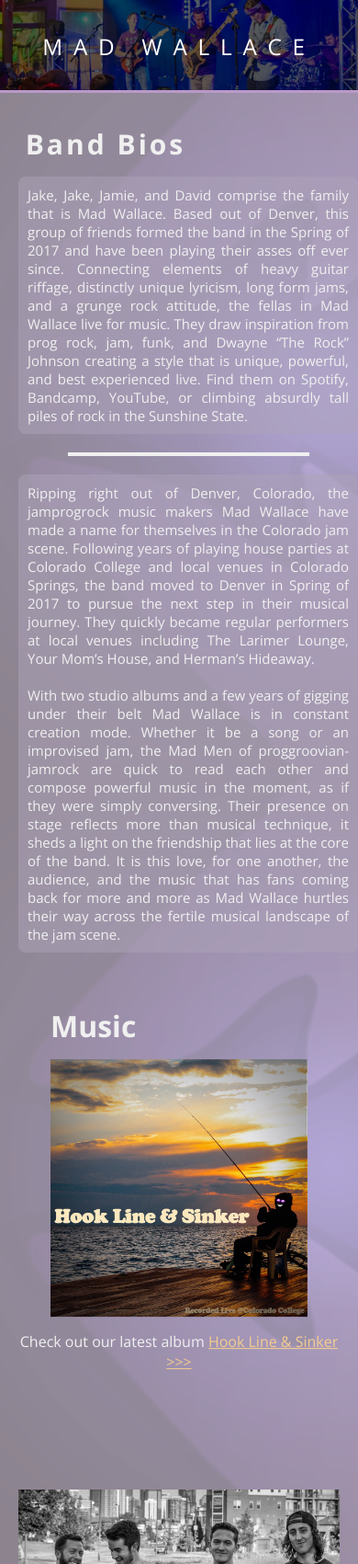
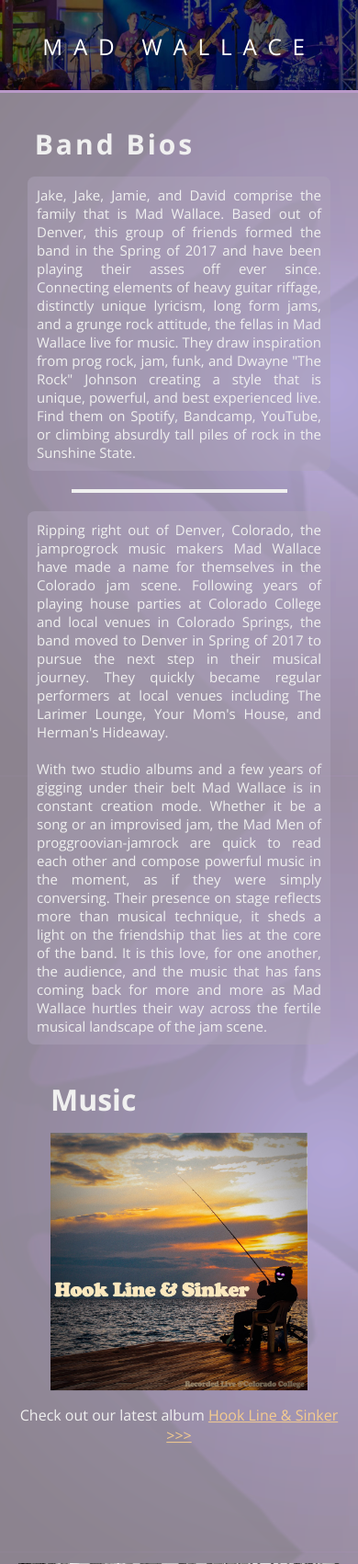
Before and after one commit to jarushford/Mad-Wallace, a PHP site: the page made by Press Kit/pressKit.html in a window 390 px wide. Shown: the top 1701 px of the page at 92% size. Run offline with PHP 8.4, Linux system fonts and the light colour scheme; some libraries are stand-ins or nearby versions.

Commit message:
Fix press kit mobile and characters

```diff
--- a/Press Kit/pressKit.css
+++ b/Press Kit/pressKit.css
@@ -256,13 +256,13 @@ strong {
 		margin: 15px auto;
 		text-align: justify;
 		max-width: 90%;
-		min-width: 370px;
+		min-width: 330px;
 	}
 	.music {
 		grid-column: 1;
 		grid-row: 2;
 		display: block;
-		margin: 70px auto 0 auto;
+		margin: 150px auto 0 auto;
 	}
 	.music h1 {
 		margin-left: 10%;
--- a/Press Kit/pressKit.html
+++ b/Press Kit/pressKit.html
@@ -20,9 +20,9 @@
 	<div class="container">
 		<div class="bios">
 			<h3>Band Bios</h3>
-			<p>Jake, Jake, Jamie, and David comprise the family that is Mad Wallace. Based out of Denver, this group of friends formed the band in the Spring of 2017 and have been playing their asses off ever since. Connecting elements of heavy guitar riffage, distinctly unique lyricism, long form jams, and a grunge rock attitude, the fellas in Mad Wallace live for music. They draw inspiration from prog rock, jam, funk, and Dwayne “The Rock” Johnson creating a style that is unique, powerful, and best experienced live. Find them on Spotify, Bandcamp, YouTube, or climbing absurdly tall piles of rock in the Sunshine State.</p>
+			<p>Jake, Jake, Jamie, and David comprise the family that is Mad Wallace. Based out of Denver, this group of friends formed the band in the Spring of 2017 and have been playing their asses off ever since. Connecting elements of heavy guitar riffage, distinctly unique lyricism, long form jams, and a grunge rock attitude, the fellas in Mad Wallace live for music. They draw inspiration from prog rock, jam, funk, and Dwayne &quot;The Rock&quot; Johnson creating a style that is unique, powerful, and best experienced live. Find them on Spotify, Bandcamp, YouTube, or climbing absurdly tall piles of rock in the Sunshine State.</p>
 			<hr>
-			<p>Ripping right out of Denver, Colorado, the jamprogrock music makers Mad Wallace have made a name for themselves in the Colorado jam scene. Following years of playing house parties at Colorado College and local venues in Colorado Springs, the band moved to Denver in Spring of 2017 to pursue the next step in their musical journey. They quickly became regular performers at local venues including The Larimer Lounge, Your Mom’s House, and Herman’s Hideaway.
+			<p>Ripping right out of Denver, Colorado, the jamprogrock music makers Mad Wallace have made a name for themselves in the Colorado jam scene. Following years of playing house parties at Colorado College and local venues in Colorado Springs, the band moved to Denver in Spring of 2017 to pursue the next step in their musical journey. They quickly became regular performers at local venues including The Larimer Lounge, Your Mom&#39;s House, and Herman&#39;s Hideaway.
 			<br/>
 			<br/>
 			With two studio albums and a few years of gigging under their belt Mad Wallace is in constant creation mode. Whether it be a song or an improvised jam, the Mad Men of proggroovian-jamrock are quick to read each other and compose powerful music in the moment, as if they were simply conversing. Their presence on stage reflects more than musical technique, it sheds a light on the friendship that lies at the core of the band. It is this love, for one another, the audience, and the music that has fans coming back for more and more as Mad Wallace hurtles their way across the fertile musical landscape of the jam scene.</p>
```
